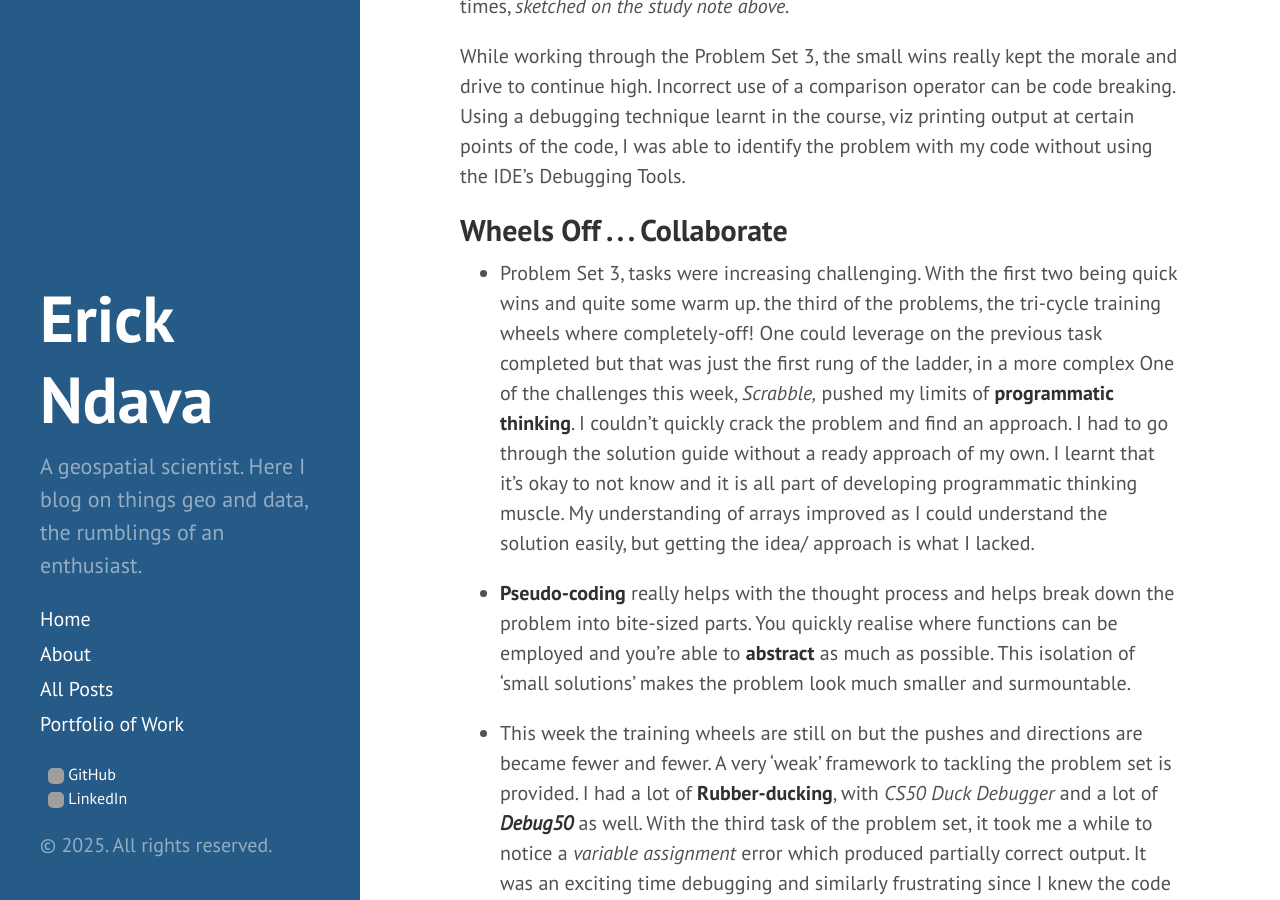
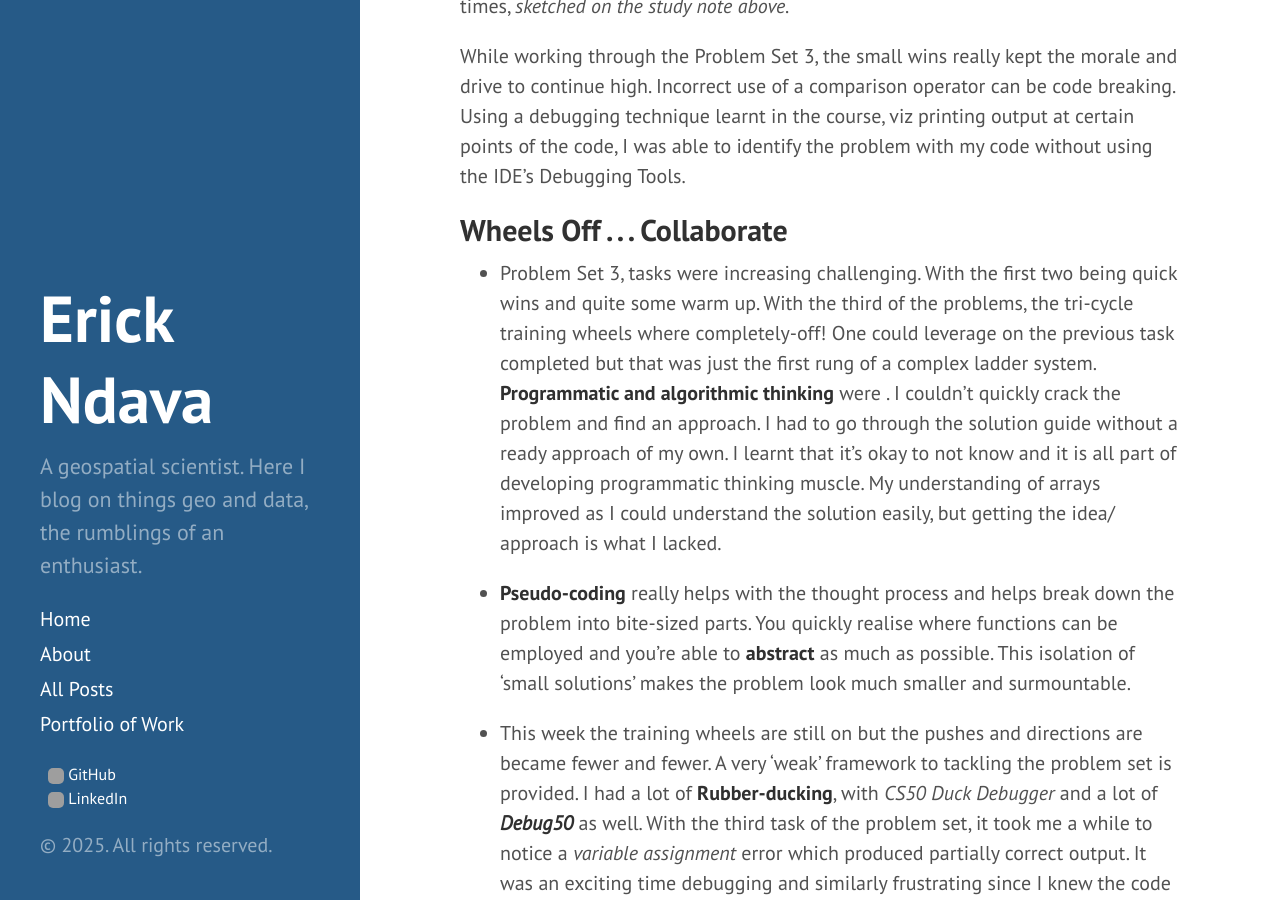
Before and after one commit to erickndava/erickndava.github.io, a Jekyll site: the page built from _posts/2025-07-16-Week-3-Surviving-Algorithms-and-Running-Elections.md, in a window 1280 px wide and 900 px high, scrolled down 970 px. Built offline with Jekyll 4.4.1, drawn with Linux system fonts in a browser that asks for light colours; grey boxes are pictures that could not be loaded.

Commit message:
_posts/2025-07-16-Week-3-Surviving-Algorithms-and-Running-Elections.md updated from https://stackedit.io/

```diff
--- a/_posts/2025-07-16-Week-3-Surviving-Algorithms-and-Running-Elections.md
+++ b/_posts/2025-07-16-Week-3-Surviving-Algorithms-and-Running-Elections.md
@@ -24,7 +24,7 @@
 
 ## Wheels Off . . . Collaborate
 
-- Problem Set 3, tasks were increasing challenging. With the first two being quick wins and quite some warm up. the third of the problems, the tri-cycle training wheels where completely-off! One could leverage on the previous task completed but that was just the first rung of the ladder, in a more complex  One of the challenges this week, *Scrabble,* pushed my limits of **programmatic thinking**. I couldn't quickly crack the problem and find an approach. I had to go through the solution guide without a ready approach of my own. I learnt that it's okay to not know and it is all part of developing programmatic thinking muscle. My understanding of arrays improved as I could understand the solution easily, but getting the idea/ approach is what I lacked.
+- Problem Set 3, tasks were increasing challenging. With the first two being quick wins and quite some warm up. With the third of the problems, the tri-cycle training wheels where completely-off! One could leverage on the previous task completed but that was just the first rung of a complex ladder system.  **Programmatic and algorithmic thinking** were . I couldn't quickly crack the problem and find an approach. I had to go through the solution guide without a ready approach of my own. I learnt that it's okay to not know and it is all part of developing programmatic thinking muscle. My understanding of arrays improved as I could understand the solution easily, but getting the idea/ approach is what I lacked.
 
 - **Pseudo-coding** really helps with the thought process and helps break down the problem into bite-sized parts. You quickly realise where functions can be employed and you're able to **abstract** as much as possible. This isolation of 'small solutions' makes the problem look much smaller and surmountable.
 
```
Also changed, not shown: other parts of _posts/2025-07-16-Week-3-Surviving-Algorithms-and-Running-Elections.md (+1 -1 lines).
